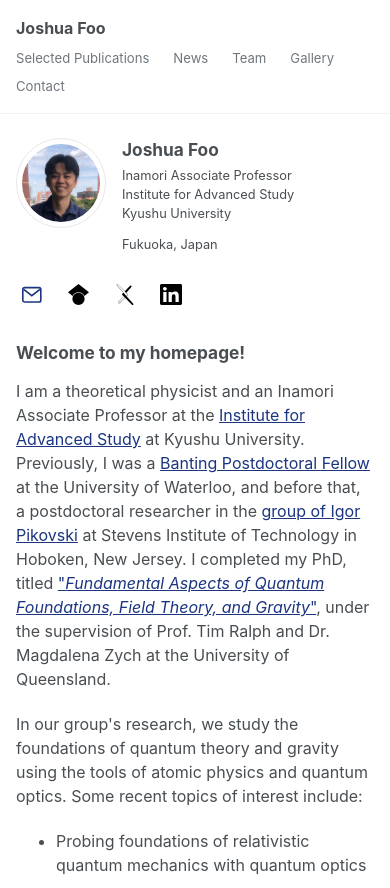
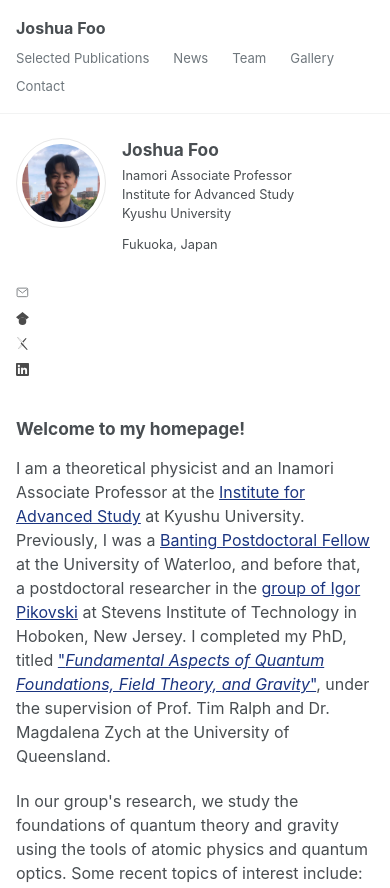
Before and after one commit to joshuafoo/research-website, a plain HTML site: page index.html in a window 390 px wide. Shown: the top 888 px of the page. Drawn offline with Linux system fonts and the light colour scheme.

Commit message:
Adjust profile link icons
Co-authored-by: Copilot <223556219+Copilot@users.noreply.github.com>

```diff
--- a/assets/css/site.css
+++ b/assets/css/site.css
@@ -16,10 +16,11 @@ a:hover { color: #3156a0; }
 .profile ul { list-style: none; margin: 1.15rem 0; padding: 0; }
 .profile li { margin: .4rem 0; }
 .profile a { text-decoration: none; }
-.profile .social-links { display: flex; flex-wrap: wrap; gap: .9rem; align-items: center; }
-.profile .social-links li { margin: 0; }
-.social-links a { display: inline-flex; align-items: center; justify-content: center; width: 2rem; height: 2rem; }
-.social-links img, .social-links svg { display: block; width: 1.35rem; height: 1.35rem; }
+.profile .social-links { display: block; margin: 1rem 0; }
+.profile .social-links li { margin: .4rem 0; }
+.profile .social-links a { display: inline-flex; align-items: center; gap: .5em; color: #494e52; }
+.profile .social-links a:hover { color: #1b3580; }
+.profile .social-links img, .profile .social-links svg { display: block; flex: none; width: 1em; height: 1em; max-width: 1em; opacity: .7; }
 .social-links a:focus-visible { outline: 2px solid #1b3580; outline-offset: 3px; }
 .content { max-width: 850px; min-width: 0; line-height: 1.5; }
 .content p, .content li { font-size: 1rem; }
@@ -45,8 +46,7 @@ a:hover { color: #3156a0; }
   .profile { display: grid; grid-template-columns: 90px 1fr; column-gap: 1rem; margin-bottom: 2rem; }
   .profile > img { width: 90px; height: 90px; grid-row: span 3; }
   .profile h1 { margin-top: .1rem; }
-  .profile ul { grid-column: 1 / -1; display: flex; flex-wrap: wrap; gap: .4rem 1rem; margin: .75rem 0 0; }
-  .profile li { margin: 0; }
+  .profile .social-links { grid-column: 1 / -1; margin: .75rem 0 0; }
   .team-grid { grid-template-columns: repeat(2, minmax(0, 1fr)); }
   .site-nav .site-name { width: 100%; }
 }
```
